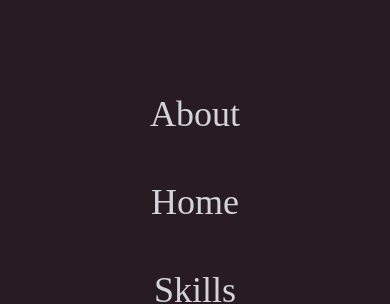
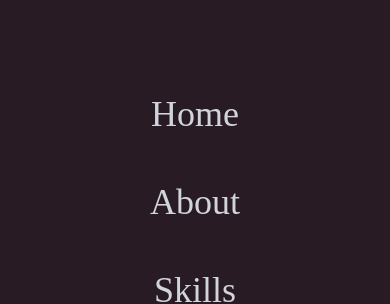
Before and after one commit to jitasek/my-portfolio-react, a React (Create React App) app: page / in a window 390 px wide. Both pictures are taken after a click on the element 366 px from the left and 40 px from the top of the page. Shown: the part 132-436 px from the top of the page. Built offline with nearby package versions, Linux system fonts and the light colour scheme.

Commit message:
Add react-scroll to navbar (mobile)

```diff
--- a/src/components/Navbar.jsx
+++ b/src/components/Navbar.jsx
@@ -1,12 +1,6 @@
 import React, { useState } from "react";
 import Logo from "../assets/jm-logo.png";
-import {
-  FaBars,
-  FaTimes,
-  FaGithub,
-  FaLinkedin,
-  FaFacebook,
-} from "react-icons/fa";
+import { FaBars, FaTimes, FaGithub, FaLinkedin } from "react-icons/fa";
 import { HiOutlineMail } from "react-icons/hi";
 import { BsFillPersonLinesFill } from "react-icons/bs";
 import { Link } from "react-scroll";
@@ -66,11 +60,31 @@
             : "absolute top-0 left-0 w-full h-screen bg-[#291b24] flex flex-col justify-center items-center"
         }
       >
-        <li className="py-6 text-4xl">About</li>
-        <li className="py-6 text-4xl">Home</li>
-        <li className="py-6 text-4xl">Skills</li>
-        <li className="py-6 text-4xl">Work</li>
-        <li className="py-6 text-4xl">Contact</li>
+        <li className="py-6 text-4xl">
+          <Link onClick={handleClick} to="home" smooth={true} duration={500}>
+            Home
+          </Link>
+        </li>
+        <li className="py-6 text-4xl">
+          <Link onClick={handleClick} to="about" smooth={true} duration={500}>
+            About
+          </Link>
+        </li>
+        <li className="py-6 text-4xl">
+          <Link onClick={handleClick} to="skills" smooth={true} duration={500}>
+            Skills
+          </Link>
+        </li>
+        <li className="py-6 text-4xl">
+          <Link onClick={handleClick} to="work" smooth={true} duration={500}>
+            Work
+          </Link>
+        </li>
+        <li className="py-6 text-4xl">
+          <Link onClick={handleClick} to="contact" smooth={true} duration={500}>
+            Contact
+          </Link>
+        </li>
       </ul>
 
       {/* Social icons */}
```
